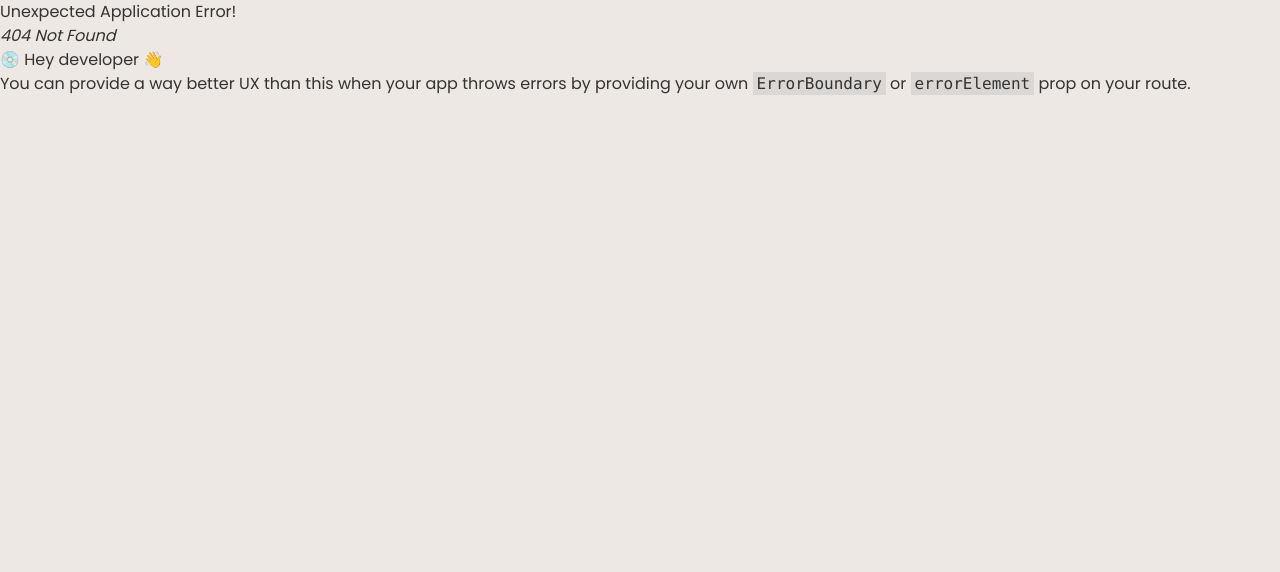
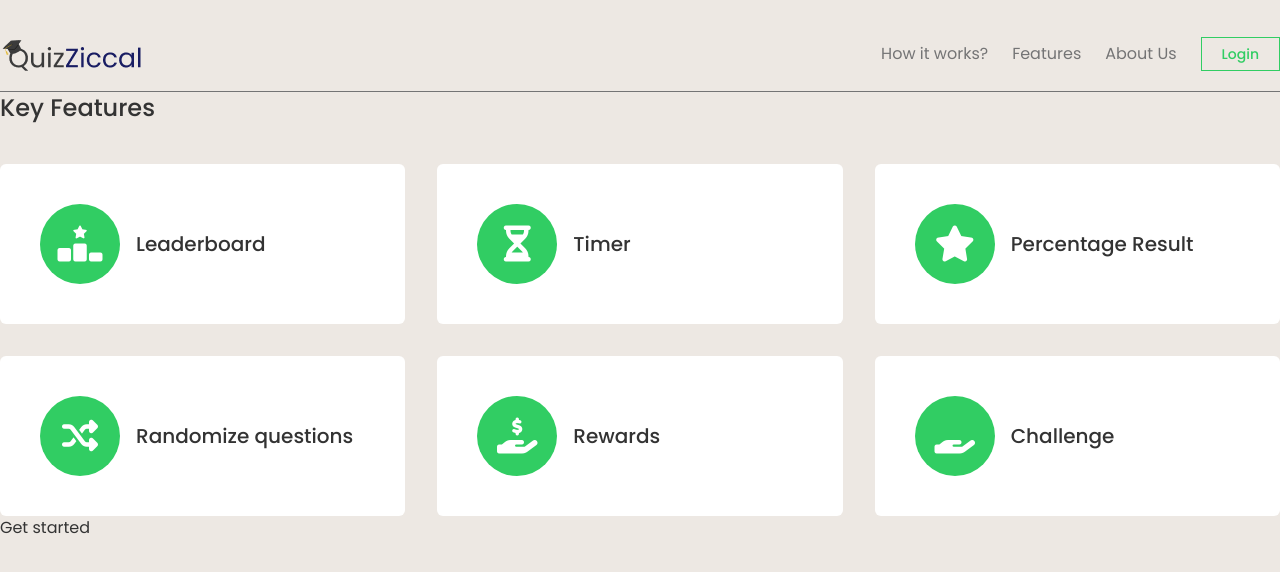
Before and after one commit to loyalsfc/Quizzical, a React (Create React App) app: page /features in a window 1280 px wide. Before the commit this address had no page. Shown: the top 572 px of the page. Built offline with nearby package versions, Linux system fonts and the light colour scheme.

Commit message:
adding features and about

```diff
--- a/public/index.html
+++ b/public/index.html
@@ -25,6 +25,7 @@
       Learn how to configure a non-root public URL by running `npm run build`.
     -->
     <title>Quizical</title>
+    <script src="https://kit.fontawesome.com/8d44fccfea.js" crossorigin="anonymous"></script>
     <link rel="preconnect" href="https://fonts.googleapis.com">
     <link rel="preconnect" href="https://fonts.gstatic.com" crossorigin>
     <link href="https://fonts.googleapis.com/css2?family=Poppins:wght@300;400;500;600;700;900&display=swap" rel="stylesheet">
--- a/src/component/Header.js
+++ b/src/component/Header.js
@@ -48,7 +48,7 @@ function Navigation({user, logOut, navigate}){
         <ul className='flex flex-col md:flex-row gap-6 items-center text-grey-100'>
             <li className='cursor-pointer'>How it works?</li>
             <li className='cursor-pointer'>Features</li>
-            <li className='cursor-pointer'>About Us</li>
+            <li className='cursor-pointer'><Link to="/about-us">About Us</Link></li>
             {user ? (<li className='profile cursor-pointer flex items-center text-green-100 relative'>
                 <svg className='mr-2' width="16" height="20" viewBox="0 0 16 20" fill="none" xmlns="http://www.w3.org/2000/svg">
                     <path d="M1.19878 16.4067C0.543528 12.8479 3.08021 10.797 4.57264 9.86288C1.60252 6.87452 2.96059 2.87885 4.57264 1.54341C6.44837 -0.0104475 9.80586 -0.716307 11.9981 1.9531C14.7051 5.24942 13.1265 8.54488 11.9981 9.86288C12.7261 10.5038 15.2288 12.1698 15.5958 15.5941C16.0588 19.9146 2.01785 20.8552 1.19878 16.4067Z" fill="#31CD63"/>
--- /dev/null
+++ b/src/page/About.js
@@ -0,0 +1,28 @@
+import React from 'react'
+import Header from '../component/Header'
+
+function About() {
+    return (
+        <div>
+            <div className='container mx-auto px-4'>
+                <Header />
+            </div>
+            <div className='-mt-[1px] pt-12 bg pb-20 overflow-hidden relative before:content_[""] before:absolute before:top-0 before:left-0 before:bg-green-100 before:h-full before:w-full before:rounded-[0_0_50%_0] before:scale-x-150  before:-z-10'>
+                <h1 className='text-center font-bold text-5xl text-white'>About Quizzical</h1>
+            </div>
+            <article className='max-w-3xl mx-4 md:mx-auto bg-white p-8 rounded-lg text-sm leading-6 -mt-16 mb-10'>
+                <h3 className='text-green-100 text-xl font-medium mb-2'>WHO WE ARE</h3>
+                <p>At Quizzical, we're passionate about making learning fun and engaging. Our quiz app is designed to challenge your knowledge and help you expand your understanding of a wide range of subjects, from history and geography to entertainment and science.</p>
+
+                <h3 className='text-green-100 text-xl font-medium mt-3 mb-2'>WE'RE DIFFERENT THAN THE REST</h3>
+                <p>With thousands of quizzes covering a diverse range of topics, our app is the perfect tool for anyone looking to test their knowledge and improve their understanding. Whether you're a student, a lifelong learner, or just someone looking to pass the time, our app has something for everyone.</p>
+
+                <p>Our quizzes are designed by experts in their fields and are constantly updated to ensure that you're always learning the latest information. And with a user-friendly interface and intuitive navigation, it's never been easier to get started.</p>
+
+                <p>So why wait? Sign up today and start exploring the world of knowledge!</p>
+            </article>
+        </div>
+    )
+}
+
+export default About
--- /dev/null
+++ b/src/page/Features.js
@@ -0,0 +1,35 @@
+import React from 'react'
+import Header from '../component/Header'
+
+function Features() {
+    return (
+        <div>
+            <Header />
+            <main>
+                <h3 className='text-2xl font-medium mb-10'>Key Features</h3>
+                <div className='grid grid-cols-3 gap-8'>
+                    <FeatureItem feature="Leaderboard" icon="fa-ranking-star" />
+                    <FeatureItem feature="Timer" icon="fa-hourglass-half" />
+                    <FeatureItem feature="Percentage Result" icon="fa-star" />
+                    <FeatureItem feature="Randomize questions" icon="fa-shuffle" />
+                    <FeatureItem feature="Rewards" icon="fa-hand-holding-dollar" />
+                    <FeatureItem feature="Challenge" icon="fa-hand-holding  -dollar" />
+                </div>
+                <button>Get started</button>
+            </main>
+        </div>
+    )
+}
+
+function FeatureItem({feature, icon}){
+    return (
+        <div className='bg-white rounded-md p-10 flex items-center'>
+            <div className='h-20 w-20 rounded-full flex items-center justify-center bg-green-100 text-white text-4xl'>
+                <i className={`fa-solid ${icon}`}></i>
+            </div>
+            <p className='font-medium text-xl ml-4'>{feature}</p>
+        </div>
+    )
+}
+
+export default Features
```
Also changed, not shown: src/index.js (+10 -0 lines).
